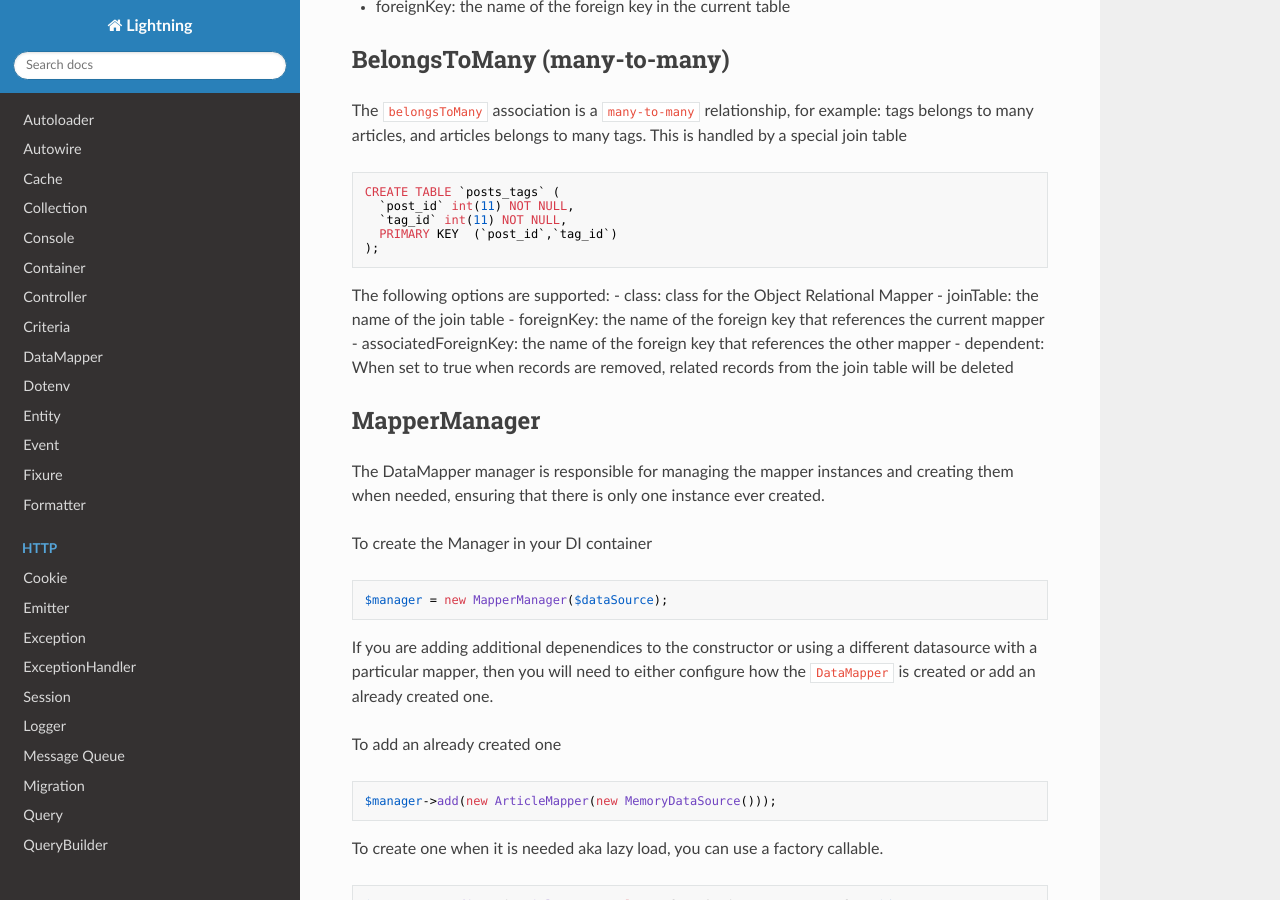
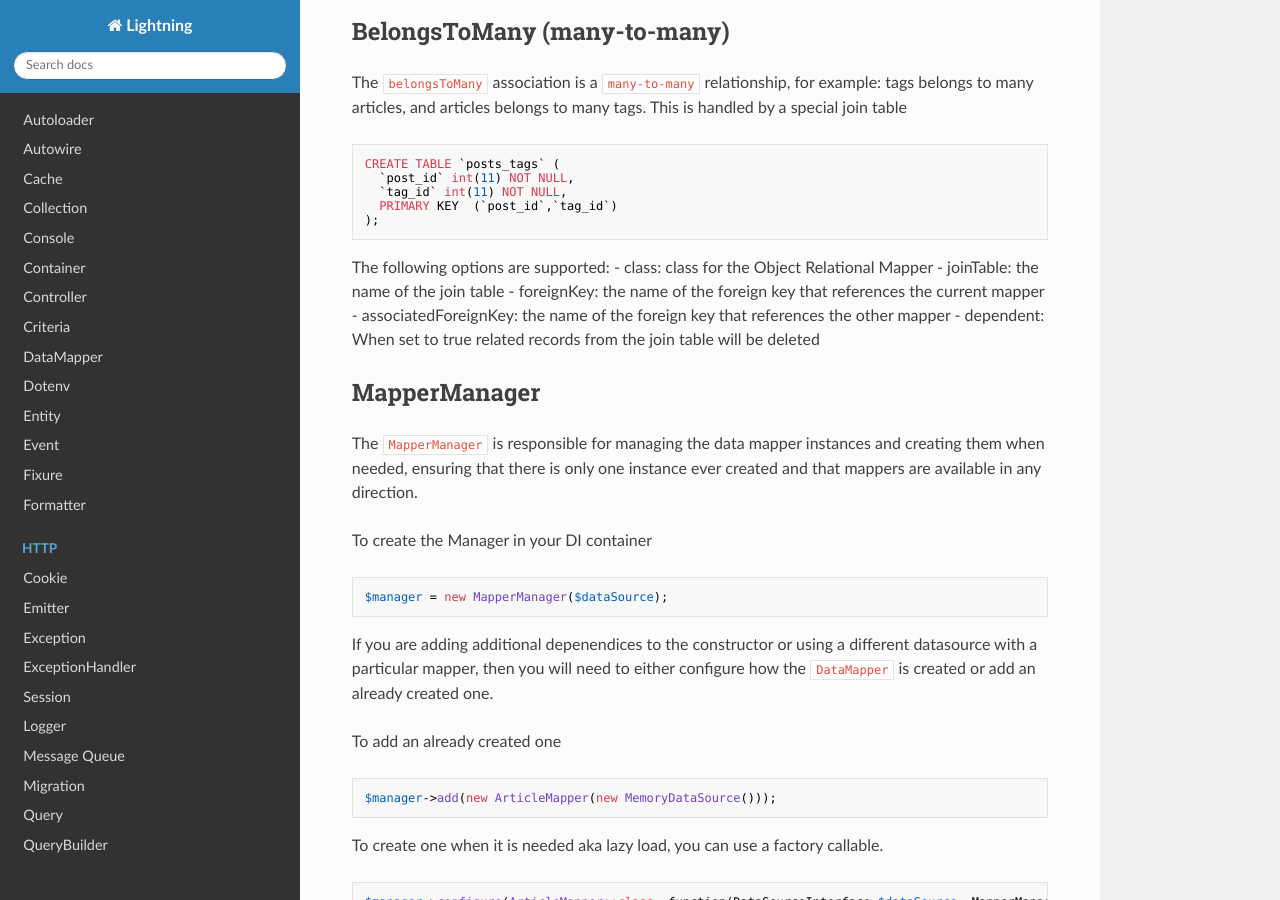
Before and after one commit to jamielsharief/lightning, an MkDocs documentation site: the page built from docs/orm.md, in a window 1280 px wide and 900 px high, scrolled down 1952 px. Built offline with MkDocs 1.6.1, drawn with Linux system fonts in a browser that asks for light colours; nearby versions of some CDN libraries; some of the changed text lies outside the part shown.

Commit message:
worked on doc

````diff
--- a/docs/orm.md
+++ b/docs/orm.md
@@ -116,12 +114,11 @@ The following options are supported:
 - joinTable: the name of the join table
 - foreignKey: the name of the foreign key that references the current mapper
 - associatedForeignKey: the name of the foreign key that references the other mapper
-- dependent: When set to true when records are removed, related records from the join table will be deleted
-
+- dependent: When set to true related records from the join table will be deleted
 
 ## MapperManager
 
-The DataMapper manager is responsible for managing the mapper instances and creating them when needed, ensuring that there is only one instance ever created.
+The `MapperManager` is responsible for managing the data mapper instances and creating them when needed, ensuring that there is only one instance ever created and that mappers are available in any direction.
 
 To create the Manager in your DI container
 
@@ -145,8 +142,6 @@ $manager->configure(ArticleMapper::class, function(DataSourceInterface $dataSour
 });
 ```
 
-
-
 ## Resources
 
 - [ORM Hate](https://martinfowler.com/bliki/OrmHate.html)
````
Also changed, not shown: other parts of docs/orm.md (+1 -3 lines).
